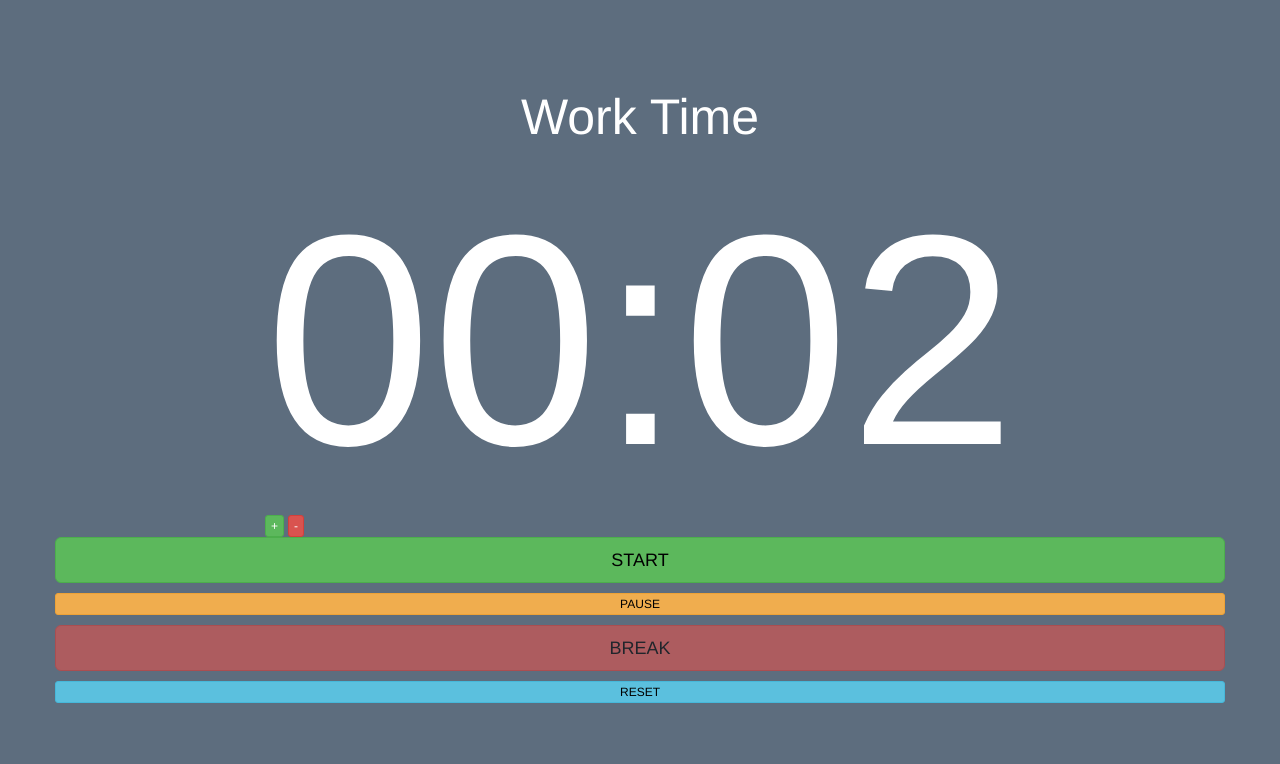
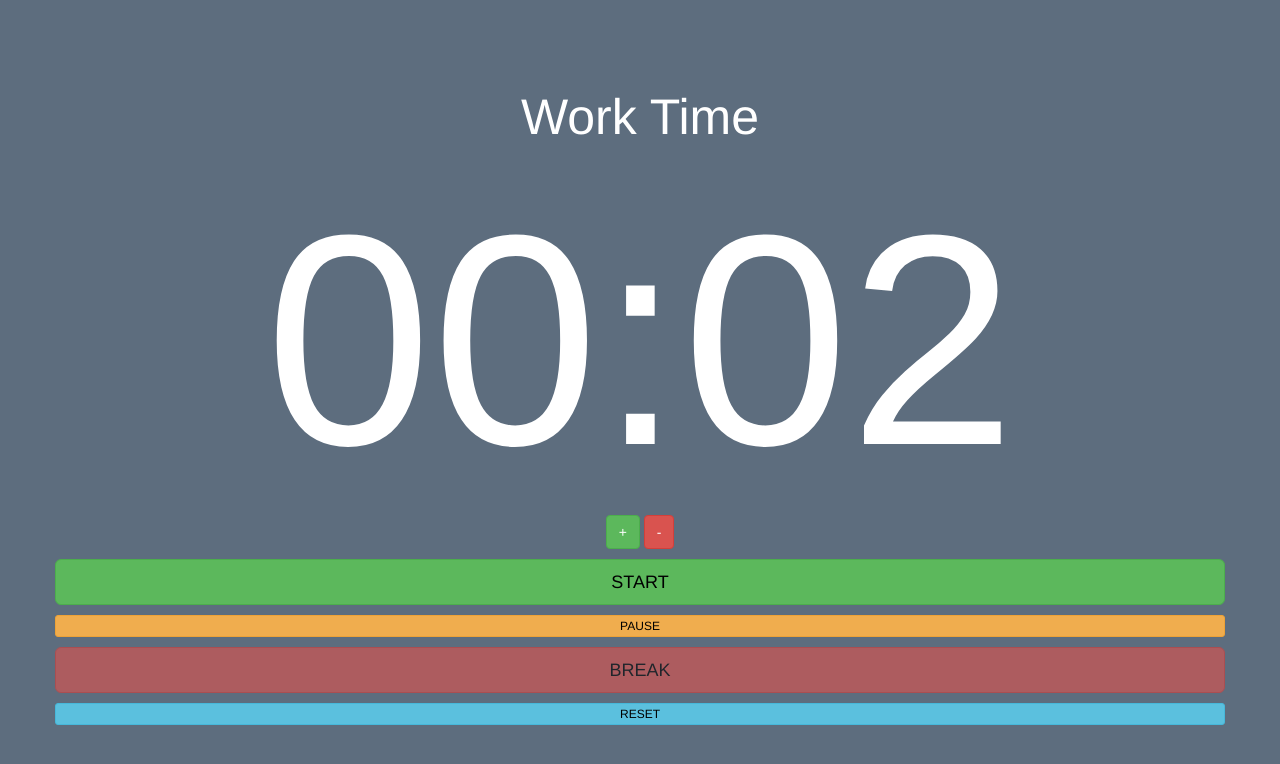
Before and after one commit to dfparra/my_pomodoro_timer, a website: page public/html/index.html in a window 1280 px wide. Drawn offline with nearby package versions, Linux system fonts and the light colour scheme; files that its build step writes are made by us from their sources; files whose address does not match are found by name.

Commit message:
worked with button offsets

```diff
--- a/public/html/index.html
+++ b/public/html/index.html
@@ -19,14 +19,18 @@
   <div class= "container">
     <div class="row">
 
-      <div class="col-md-8 col-lg-8 col-sm-6 col-xs-6 col-md-offset-2 col-sm-offset-3 col-xs-offset-3">
+      <div class="col-md-8 col-lg-8 col-sm-6 col-xs-6 col-lg-offset-2 col-md-offset-1 col-sm-offset-0 col-xs-offset-0">
         <h1 id="timer">
           <span id="minutes">00</span>:<span id="seconds">02</span>
         </h1>
-          <!-- <div align="left"> -->
-            <button id="plus" type="button" class="btn btn-xs btn-success">+</button>
-          <!-- </div> -->
-            <button id="minus" type="button" class="btn btn-xs btn-danger">-</button>
+
+        <div>
+          <div class="col-lg-offset-0 col-md-offset-3 col-sm-offset-12 col-xs-offset-12" align="center">
+            <button id="plus" type="button" class="btn btn-md btn-success">+</button>
+            <button id="minus" type="button" class="btn btn-md btn-danger">-</button>
+          </div>
+        </div>
+        <p></p>
         <!--Plus/Minus button section-->
       </div>
       <!--Timer section-->
```
